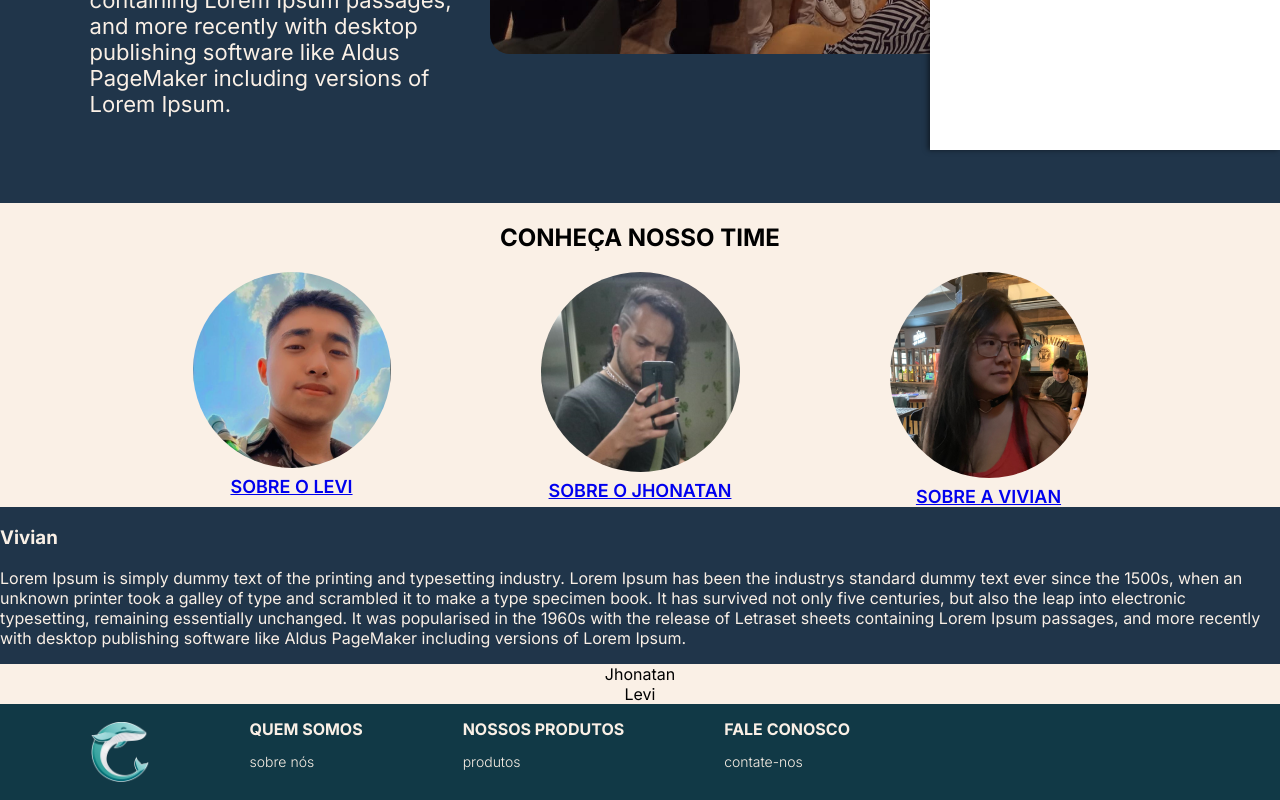
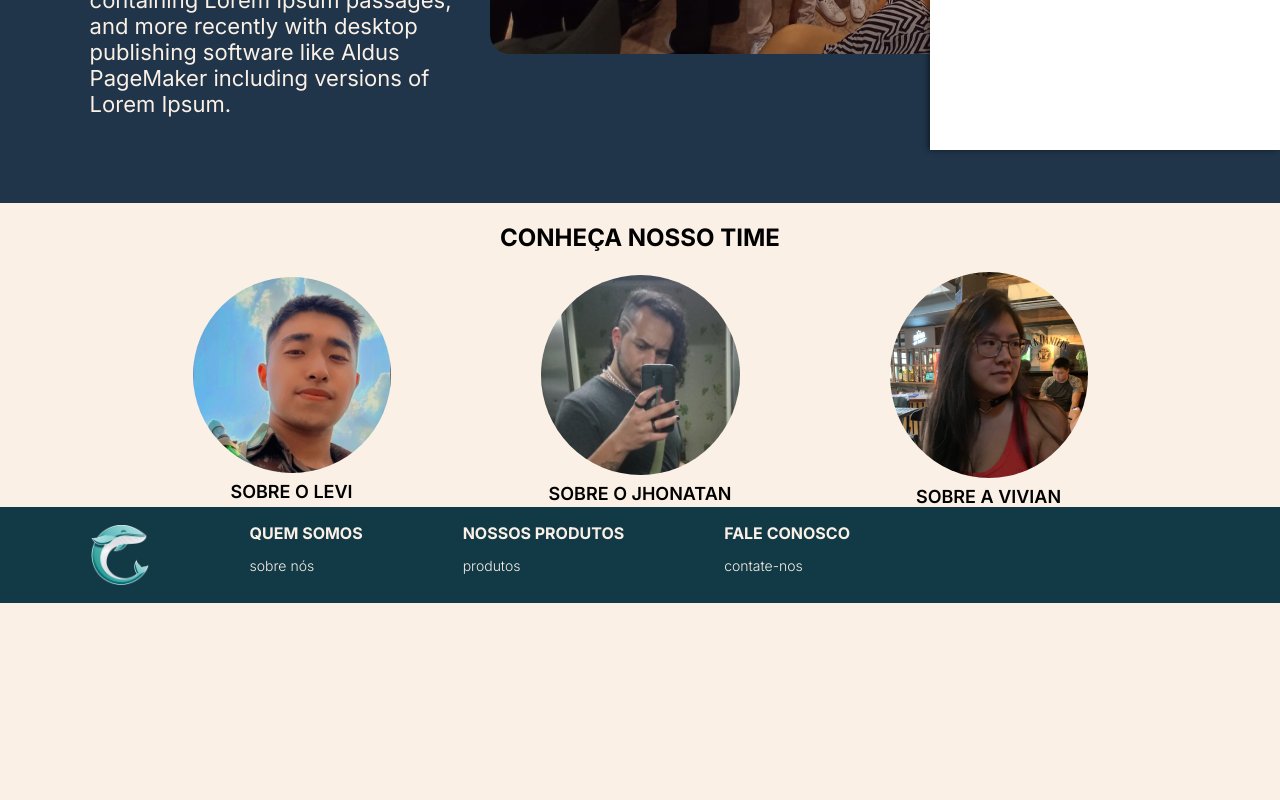
Before and after one commit to leviutima/oceania, a Next.js app: page /Sobre in a window 1280 px wide. Shown: the part 650-1450 px from the top of the page. After the commit the page ends 1253 px from the top, so only its background shows below. Built offline with nearby package versions, Linux system fonts and the light colour scheme.

Commit message:
deixando sobre nós responsivo

```diff
--- a/src/app/Sobre/Sobre.module.css
+++ b/src/app/Sobre/Sobre.module.css
@@ -1,3 +1,4 @@
+/* Sobre.module.css */
 .containerTime {
     display: flex;
     flex-direction: column;
@@ -7,7 +8,7 @@
 
 .fotosContainer {
     display: flex;
-    gap: 150px;
+    gap: 1500px;
 }
 
 .subContainerFotos {
@@ -33,7 +34,73 @@
     box-shadow: 0 0 20px rgba(0, 0, 0, 0.5);
 }
 
-.vivian {
-    background-color: var(--azul-escuro);
-    color: var(--cor-principal);
+.sliderContainer {
+    display: flex;
+
 }
+
+.slide {
+    display: flex;
+    gap: 150px;
+    transition: transform 0.5s ease;
+}
+
+
+
+.prevButton {
+    left: 10px;
+}
+
+.nextButton {
+    right: 10px;
+}
+
+/* Media Query para telas com largura máxima de 768px */
+@media (max-width: 768px) {
+    .sliderContainer {
+        display: block;
+        position: relative;
+        width: 52.6vw;
+
+        overflow: hidden;
+
+        .prevButton, .nextButton {
+            position: absolute;
+            top: 50%;
+            transform: translateY(-50%);
+            background-color: var(--azul-claro);
+            border: none;
+            color: black;
+            font-size: 18px;
+            cursor: pointer;
+            padding: 10px;
+        }
+    }
+
+    .slide {
+        gap: 0px;
+    }
+
+    .fotosContainer {
+        display: none;
+    }
+}
+
+@media (min-width: 769px) {
+    .prevButton, .nextButton {
+        position: absolute;
+        top: 50%;
+        transform: translateY(-50%);
+        background-color: var(--azul-claro);
+        border: none;
+        color: black;
+        font-size: 18px;
+        cursor: pointer;
+        padding: 10px;
+        display: none;
+    }
+
+    .fotosContainer {
+        display: flex;
+    }
+}
--- a/src/app/Sobre/page.tsx
+++ b/src/app/Sobre/page.tsx
@@ -1,60 +1,61 @@
-import Banner from "../components/Banner/Banner"
-import Header from "../components/Header/Header"
-import style from '../Sobre/Sobre.module.css'
-import JLV from '../assets/JLV.jpeg'
-import Image from "next/image"
-import Levi from '../assets/integrantes/levi 4.png'
-import Joji from '../assets/integrantes/jhonatan 4.png'
-import Vivian from '../assets/integrantes/vivian 4.png'
+'use client'
+import React, { useState } from 'react';
+import Header from '../components/Header/Header';
+import Banner from '../components/Banner/Banner';
+import style from '../Sobre/Sobre.module.css';
+import JLV from '../assets/JLV.jpeg';
+import Levi from '../assets/integrantes/levi 4.png';
+import Joji from '../assets/integrantes/jhonatan 4.png';
+import Vivian from '../assets/integrantes/vivian 4.png';
+import Image from 'next/image';
 
 const Sobre = () => {
-    return(
+    const [currentSlide, setCurrentSlide] = useState(0);
+
+
+    const teamMembers = [
+        { id: 'levi', name: 'Levi', imgSrc: Levi, description: 'SOBRE O LEVI' },
+        { id: 'jhonatan', name: 'Jhonatan', imgSrc: Joji, description: 'SOBRE O JHONATAN' },
+        { id: 'vivian', name: 'Vivian', imgSrc: Vivian, description: 'SOBRE A VIVIAN' },
+    ];
+
+
+    const nextSlide = () => {
+        setCurrentSlide(currentSlide === teamMembers.length - 1 ? 0 : currentSlide + 1);
+    };
+
+
+    const prevSlide = () => {
+        setCurrentSlide(currentSlide === 0 ? teamMembers.length - 1 : currentSlide - 1);
+    };
+
+    return (
         <>
-            <Header/>
-            <Banner img={JLV} titulo="SOBRE NÓS">Lorem Ipsum is simply dummy text of the printing and typesetting industry.
-            Lorem Ipsum has been the industrys standard dummy text ever since the 1500s, when
-            an unknown printer took a galley of type and scrambled it to make a type specimen book.
-            It has survived not only five centuries, but also the leap into electronic typesetting,
-            remaining essentially unchanged. It was popularised in the 1960s with the release of Letraset
-            sheets containing Lorem Ipsum passages, and more recently with desktop publishing software like
-            Aldus PageMaker including versions of Lorem Ipsum.</Banner>
+            <Header />
+            <Banner img={JLV} titulo="SOBRE NÓS">
+                Lorem Ipsum is simply dummy text of the printing and typesetting industry. Lorem Ipsum has been the industrys standard dummy text ever since the 1500s, when an unknown printer took a galley of type and scrambled it to make a type specimen book. It has survived not only five centuries, but also the leap into electronic typesetting, remaining essentially unchanged. It was popularised in the 1960s with the release of Letraset sheets containing Lorem Ipsum passages, and more recently with desktop publishing software like Aldus PageMaker including versions of Lorem Ipsum.
+            </Banner>
             <section className={style.containerTime}>
                 <h2>CONHEÇA NOSSO TIME</h2>
-                <div className={style.fotosContainer}>
-                    <a href="#levi">
-                        <div className={style.subContainerFotos}>
-                            <Image src={Levi} alt="Uma foto do Levi" className={style.foto}/>
-                            <span>SOBRE O LEVI</span>
-                        </div>
-                    </a>
-                    <a href="#jhonatan">
-                        <div className={style.subContainerFotos}>
-                            <Image src={Joji} alt="Uma foto do Jhonatan" className={style.foto}/>
-                            <span>SOBRE O JHONATAN</span>
-                        </div>
-                    </a>
-                    <a href="#vivian">
-                        <div className={style.subContainerFotos}>
-                            <Image src={Vivian} alt="Uma foto da Vivian" className={style.foto}/>
-                            <span>SOBRE A VIVIAN</span>
-                        </div>
-                    </a>
+                <div className={style.sliderContainer}>
+                    <div className={style.slide} style={{ transform: `translateX(-${currentSlide * 100}%)` }}>
+                        {teamMembers.map((member) => (
+                            <div key={member.id} className={style.subContainerFotos}>
+                                <Image src={member.imgSrc} alt={`Uma foto de ${member.name}`} className={style.foto} />
+                                <span>{member.description}</span>
+                            </div>
+                        ))}
+                    </div>
+                    <button className={style.prevButton} onClick={prevSlide}>
+                        &#10094;
+                    </button>
+                    <button className={style.nextButton} onClick={nextSlide}>
+                        &#10095;
+                    </button>
                 </div>
-                <section id="vivian" className={style.vivian}>
-                    <h1>Vivian</h1>
-                    <p>Lorem Ipsum is simply dummy text of the printing and typesetting industry.
-                    Lorem Ipsum has been the industrys standard dummy text ever since the 1500s, when
-                    an unknown printer took a galley of type and scrambled it to make a type specimen book.
-                    It has survived not only five centuries, but also the leap into electronic typesetting,
-                    remaining essentially unchanged. It was popularised in the 1960s with the release of Letraset
-                    sheets containing Lorem Ipsum passages, and more recently with desktop publishing software like
-                    Aldus PageMaker including versions of Lorem Ipsum.</p>
-                </section>
-                <section id="jhonatan">Jhonatan</section>
-                <section id="levi">Levi</section>
             </section>
         </>
-    )
-}
+    );
+};
 
-export default Sobre
+export default Sobre;
--- a/src/app/components/Footer/Footer.module.css
+++ b/src/app/components/Footer/Footer.module.css
@@ -1,7 +1,6 @@
 /* Footer.module.css */
 .footerStyle {
     display: flex;
-
     background-color: var(--azul-suporte);
     height: 12vh;
 }
--- a/src/app/globals.css
+++ b/src/app/globals.css
@@ -1,3 +1,7 @@
+@import '~slick-carousel/slick/slick.css';
+@import '~slick-carousel/slick/slick-theme.css';
+
+
 :root {
   --cor-principal: #FAF0E6;
   --azul-escuro: #20354a;
```
Also changed, not shown: package.json (+7 -1 lines), tsconfig.json (+26 -6 lines), 1 other file (tests, documents, lock files or other folders).
